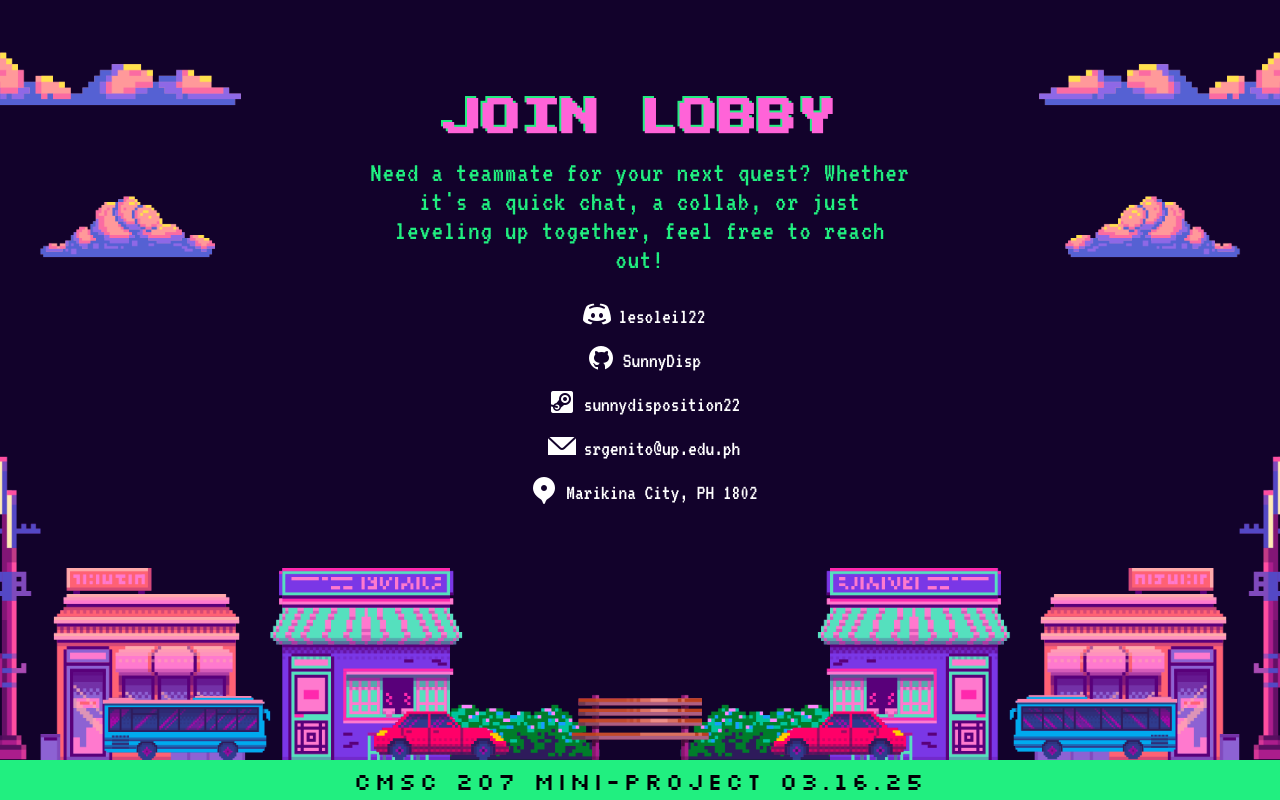
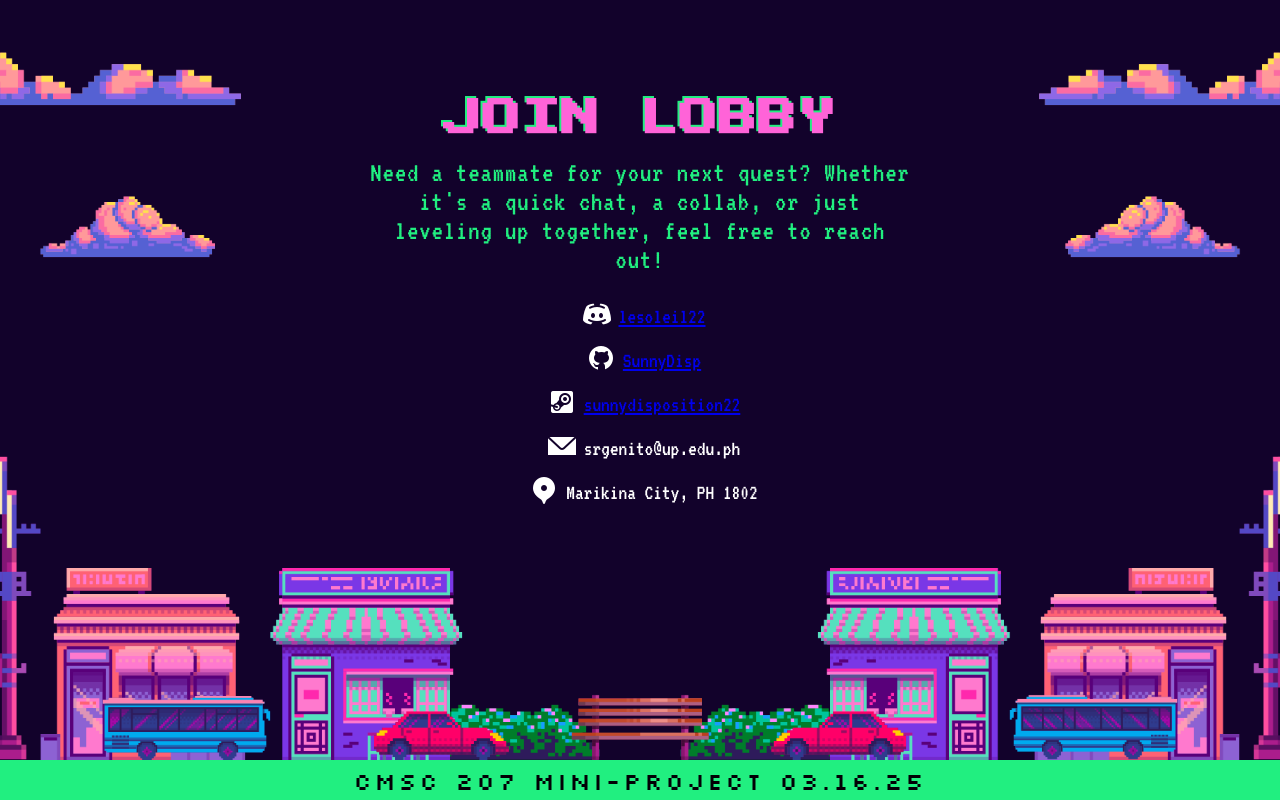
Before and after one commit to SunnyDisp/CMSC-207-Mini-Project, a plain HTML site: page index.html in a window 1280 px wide. Shown: the part 2400-3200 px from the top of the page. Drawn offline with Linux system fonts and the light colour scheme; a web font is replaced by a local one.

Commit message:
Added working links to Contact Info section

```diff
--- a/index.html
+++ b/index.html
@@ -89,9 +89,9 @@
             <h3>Need a teammate for your next quest? Whether it's a quick chat, a collab, or just leveling up together, feel free to reach out!</h3>
 
             <ul class="contact__info">
-                <li><span><img src="images/discord.png" alt="Discord Logo"></span>     lesoleil22</li>
-                <li><span><img src="images/github.png" alt="Github Logo"></span> SunnyDisp</li>
-                <li><span><img src="images/steam.png" alt="Steam Logo"></span> sunnydisposition22</li>
+                <li><span><img src="images/discord.png" alt="Discord Logo"></span><a href="https://discordapp.com/users/lesoleil22">lesoleil22</a></li>
+                <li><span><img src="images/github.png" alt="Github Logo"></span><a href="https://github.com/SunnyDisp">SunnyDisp</a></li>
+                <li><span><img src="images/steam.png" alt="Steam Logo"></span><a href="https://steamcommunity.com/profiles/76561199481273642/">sunnydisposition22</a></li>
                 <li><span><img src="images/email.png" alt="Email Logo"></span>srgenito@up.edu.ph</li>
                 <li><span><img src="images/pin.png" alt="Location Logo"></span>Marikina City, PH 1802</li>
             </ul>
```
